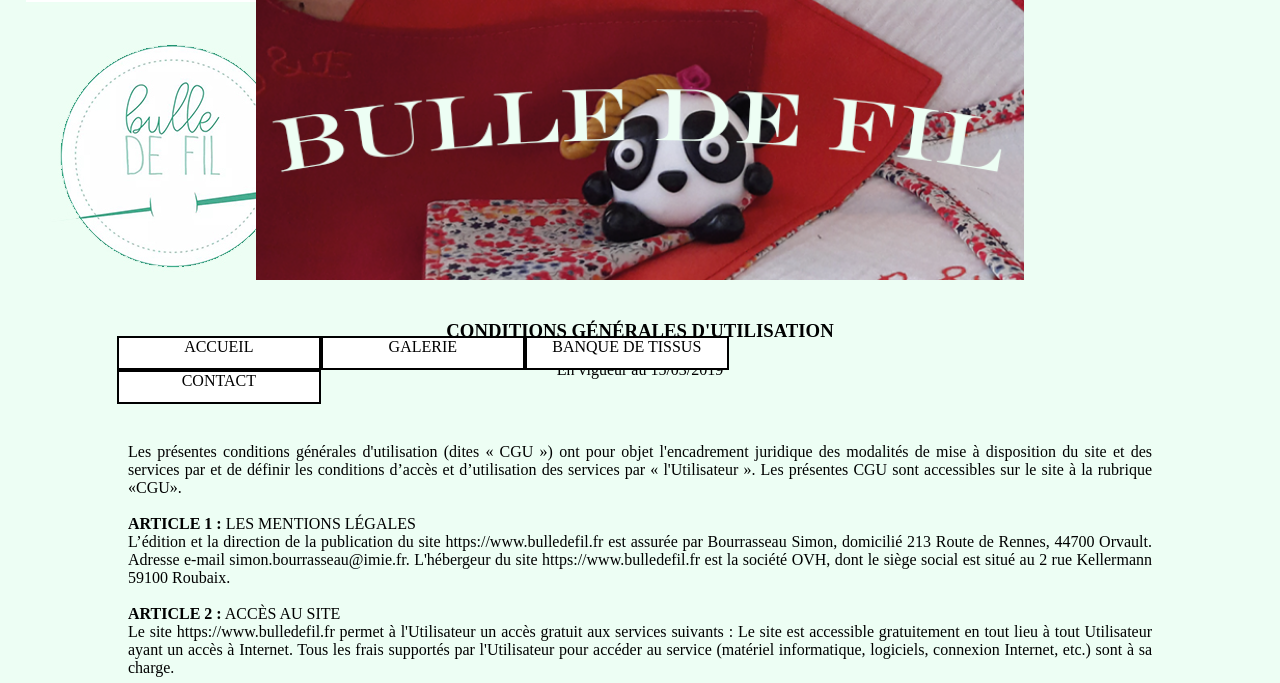
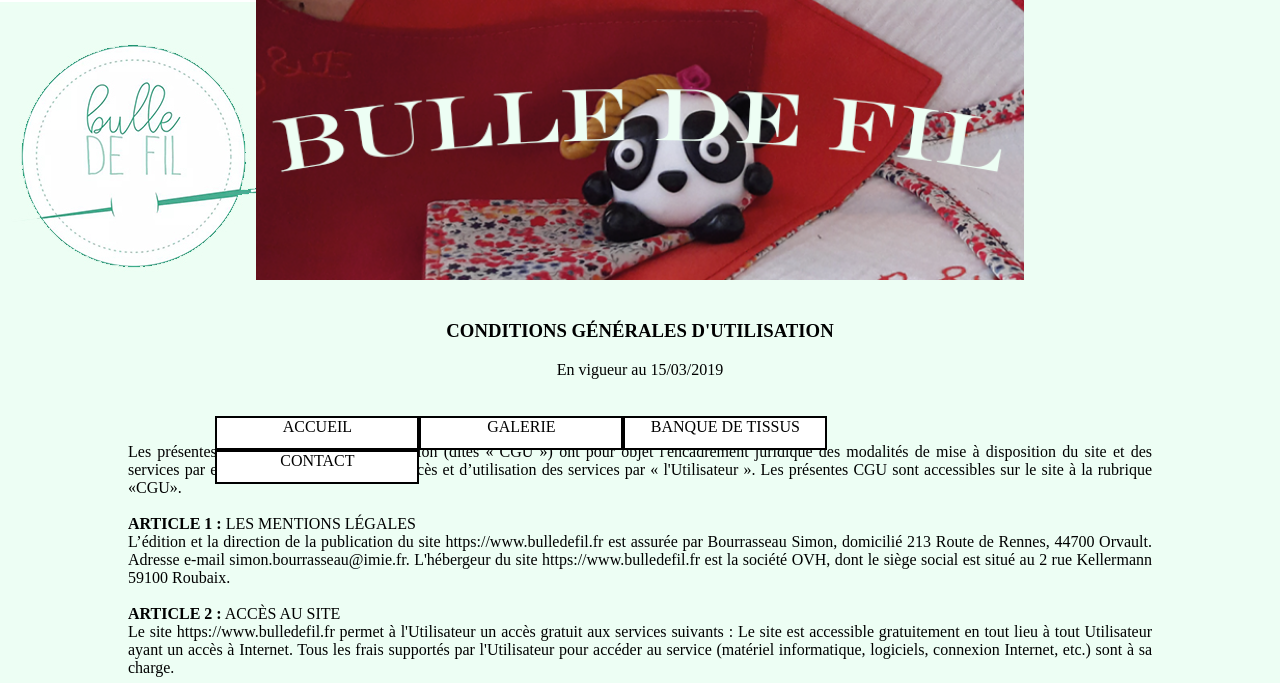
Before and after one commit to GeoffroyDutot/bulle_de_fils, a PHP site: page /src/html/cgu.html in a window 1280 px wide; the page is wider, and only the part inside the window is pictured. Shown: the top 683 px of that part. Run offline with PHP 8.4, Linux system fonts and the light colour scheme.

Commit message:
esthetique

```diff
--- a/index.php
+++ b/index.php
@@ -44,7 +44,7 @@
 </p>
 </div>
 
-<footer id="absolute">
+<footer id="relative">
   <ul>
     <a href="./src/html/cgu.html">CGU</a>
     <a href="./src/html/mention_legal.html">MENTIONS LEGALES</a>
--- a/src/css/galerie.css
+++ b/src/css/galerie.css
@@ -1,8 +1,8 @@
 
 table#tableau_galerie{
 
-    margin-top: 23%;
-    margin-left: 21%;
+    margin-top: 27%;
+    margin-left: 14%;
 
 }
 
--- a/src/css/index.css
+++ b/src/css/index.css
@@ -1,5 +1,5 @@
 .autor{
-    margin-top: 23%;
+    margin-top: 30%;
     text-align: justify;
     margin-left: 10%;
     margin-right: 10%;
--- a/src/css/theme.css
+++ b/src/css/theme.css
@@ -14,7 +14,7 @@ img#entete{
 }
 
 #logo{
-    margin-left: 2%;
+    margin-left: -1%;
     position: absolute;
     top: 0;
 }
@@ -33,9 +33,9 @@ h1#titre{
 .menu {
     background-attachment: fixed;
     position: absolute;
-    top: 40%;
+    top: 50%;
     width: 100%;
-    margin-left: 6%;
+    margin-left: 13.7%;
 }
 
 .menu ul {
@@ -108,7 +108,7 @@ footer#relative{
 }
 
 
-footer#absolute{
+/* footer#absolute{
     position: absolute;
     margin-top: 2%;
     margin-top: 1%;
@@ -118,7 +118,7 @@ footer#absolute{
     text-align: center;
     background-color: #3CD1BD;
     width: 100%;
-}
+} */
 
 footer a {
     color: black;
```
